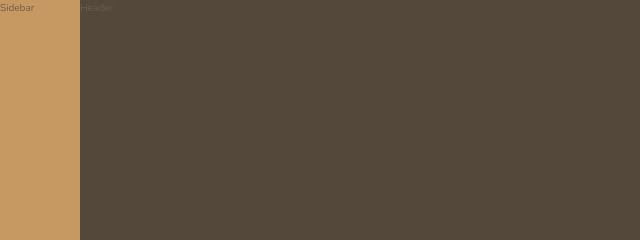
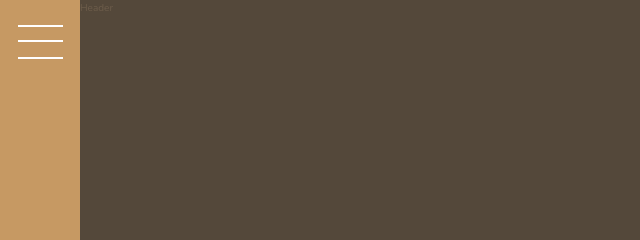
Before and after one commit to BesKa1995/real-estate-website-design, a website: page index.html in a window 1280 px wide. Shown: the top 240 px of the page, 0-640 px from the left. Drawn offline with nearby package versions, Linux system fonts and the light colour scheme.

Commit message:
added footer and side-bar burger button

```diff
--- a/index.html
+++ b/index.html
@@ -15,7 +15,7 @@
 
 <body class="container">
     <div class="sidebar">
-        Sidebar
+        <button class="nav-btn"></button>
     </div>
     <div class="header">
         Header
@@ -353,6 +353,9 @@
             <li class="nav__item"><a href="#" class="nav__link">Submit your property</a></li>
             <li class="nav__item"><a href="#" class="nav__link">Come work width us!</a></li>
         </ul>
+        <p class="copyrigh">
+            &copy; Copyrigh by Beso
+        </p>
     </footer>
 </body>
 
--- a/sass/_footer.scss
+++ b/sass/_footer.scss
@@ -29,3 +29,10 @@
     transform: translateY(-0.8rem);
   }
 }
+
+.copyrigh {
+  color: $color-grey-light-1;
+  font-size: 1.2rem;
+  text-align: center;
+  margin-top: 6rem;
+}
--- a/sass/_sidebar.scss
+++ b/sass/_sidebar.scss
@@ -2,4 +2,32 @@
   background-color: $color-primary;
   grid-column: sidebar-start/sidebar-end;
   grid-row: 1 / -1;
+  display:flex;
+  justify-content:center;
 }
+.nav-btn {
+  border: none;
+  width: 4.5rem;
+  height: 2px;
+  background-color: #fff;
+  position: relative;
+  margin-top: 4rem;
+
+  &::before,
+  &::after {
+    content: "";
+    width: 4.5rem;
+    height: 2px;
+    background-color: #fff;
+    display: block;
+  }
+
+  &::before {
+    transform: translateY(-1.5rem);
+  }
+
+  &::after {
+    transform: translateY(1.5rem);
+  }
+
+}
```
Also changed, not shown: sass/main.css, 1 other file.
